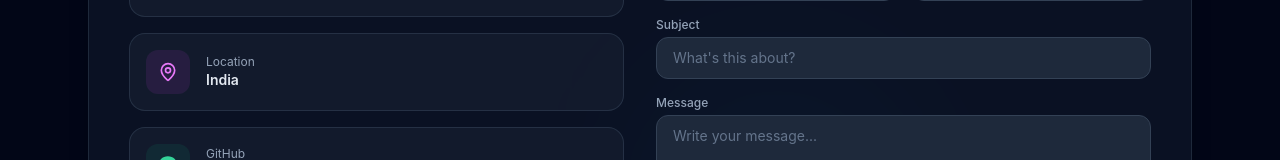
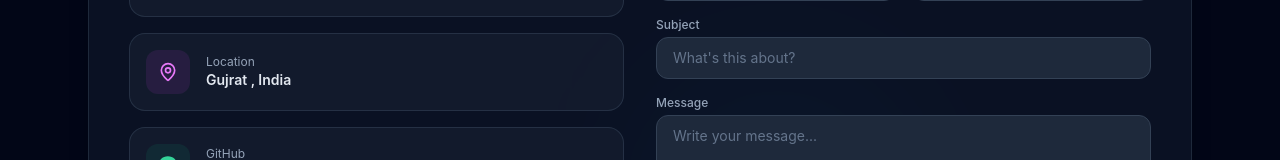
Before and after one commit to parthSnippet/portfolio, a React (Vite) app: page / in a window 1280 px wide. Shown: the part 1616-1776 px from the top of the page. Built offline with nearby package versions, Linux system fonts and the light colour scheme.

Commit message:
Update location in portfolio data to specify 'Gujrat, India'

```diff
--- a/src/data/portfolioData.js
+++ b/src/data/portfolioData.js
@@ -4,7 +4,7 @@ export const portfolioData = {
   tagline: 'I design and build modern, responsive web experiences.',
   about:
     'Passionate frontend developer with a strong focus on React, clean UI architecture, and API-driven applications.',
-  location: 'India',
+  location: 'Gujrat , India',
   email: 'parthatwork24@gmail.com',
   social: {
     github: 'https://github.com/parthSnippet',
```
